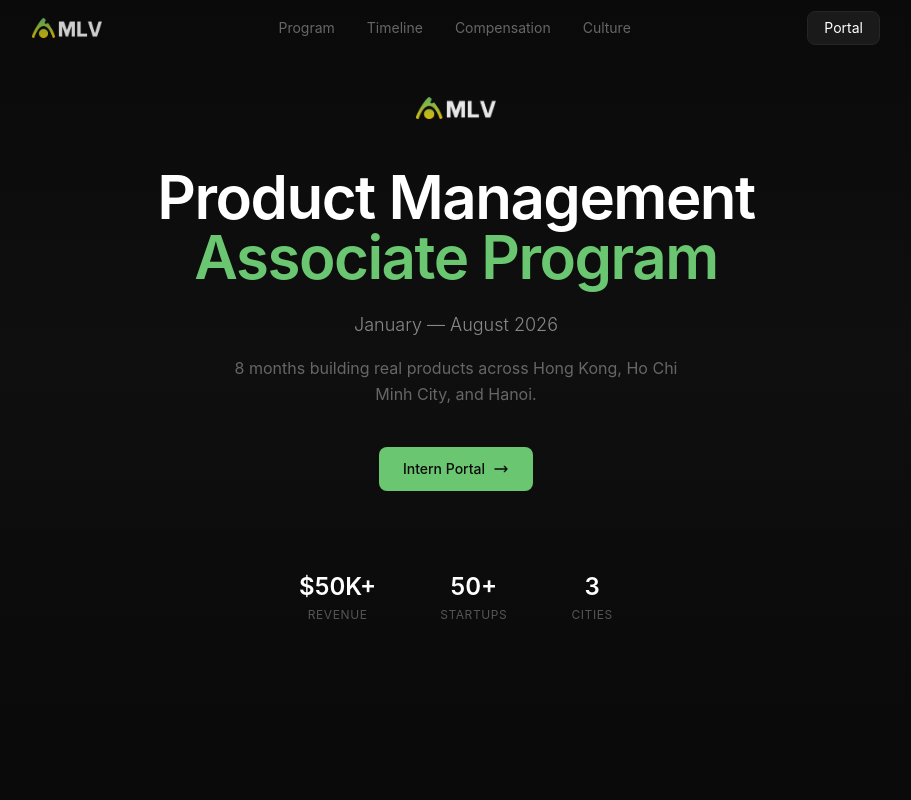
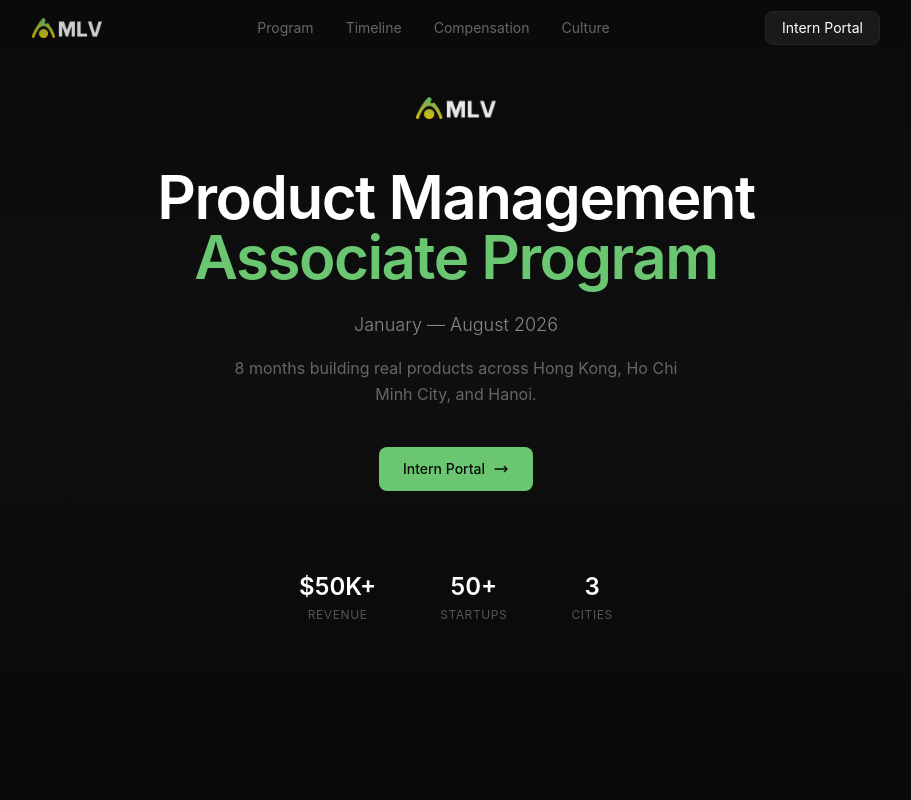
Before and after one commit to TimHL5/MLV-PMA-Internship, a Next.js app: page / in a window 1280 px wide. Shown: the top 800 px of the page, without its empty margins (184-1095 px from the left). Built offline with nearby package versions, Linux system fonts and the light colour scheme; no server answers.

Commit message:
Update Intern Portal links to redirect to portal.mlvignite.com

```diff
--- a/components/Footer.tsx
+++ b/components/Footer.tsx
@@ -34,12 +34,14 @@ export default function Footer() {
             >
               mlvignite.com
             </a>
-            <Link
-              href="/internal"
+            <a
+              href="https://portal.mlvignite.com"
+              target="_blank"
+              rel="noopener noreferrer"
               className="text-[#6AC670] hover:text-[#5ab560] transition-colors"
             >
               Intern Portal
-            </Link>
+            </a>
           </div>
         </div>
       </div>
--- a/components/Hero.tsx
+++ b/components/Hero.tsx
@@ -66,15 +66,17 @@ export default function Hero() {
           animate={{ opacity: 1, y: 0 }}
           transition={{ duration: 0.8, delay: 0.5 }}
         >
-          <Link
-            href="/internal"
+          <a
+            href="https://portal.mlvignite.com"
+            target="_blank"
+            rel="noopener noreferrer"
             className="inline-flex items-center gap-2 px-6 py-3 bg-[#6AC670] text-[#0a0a0a] text-sm font-medium rounded-lg hover:bg-[#5ab560] transition-colors"
           >
             Intern Portal
             <svg className="w-4 h-4" fill="none" stroke="currentColor" viewBox="0 0 24 24">
               <path strokeLinecap="round" strokeLinejoin="round" strokeWidth={2} d="M17 8l4 4m0 0l-4 4m4-4H3" />
             </svg>
-          </Link>
+          </a>
         </motion.div>
 
         {/* Stats */}
--- a/components/Navigation.tsx
+++ b/components/Navigation.tsx
@@ -61,12 +61,14 @@ export default function Navigation() {
           </div>
 
           {/* CTA */}
-          <Link
-            href="/internal"
+          <a
+            href="https://portal.mlvignite.com"
+            target="_blank"
+            rel="noopener noreferrer"
             className="px-4 py-1.5 bg-[#1a1a1a] text-white text-sm rounded-lg hover:bg-[#252525] transition-colors border border-[#252525]"
           >
-            Portal
-          </Link>
+            Intern Portal
+          </a>
         </div>
       </div>
     </motion.nav>
```
Also changed, not shown: middleware.ts (+7 -9 lines).
